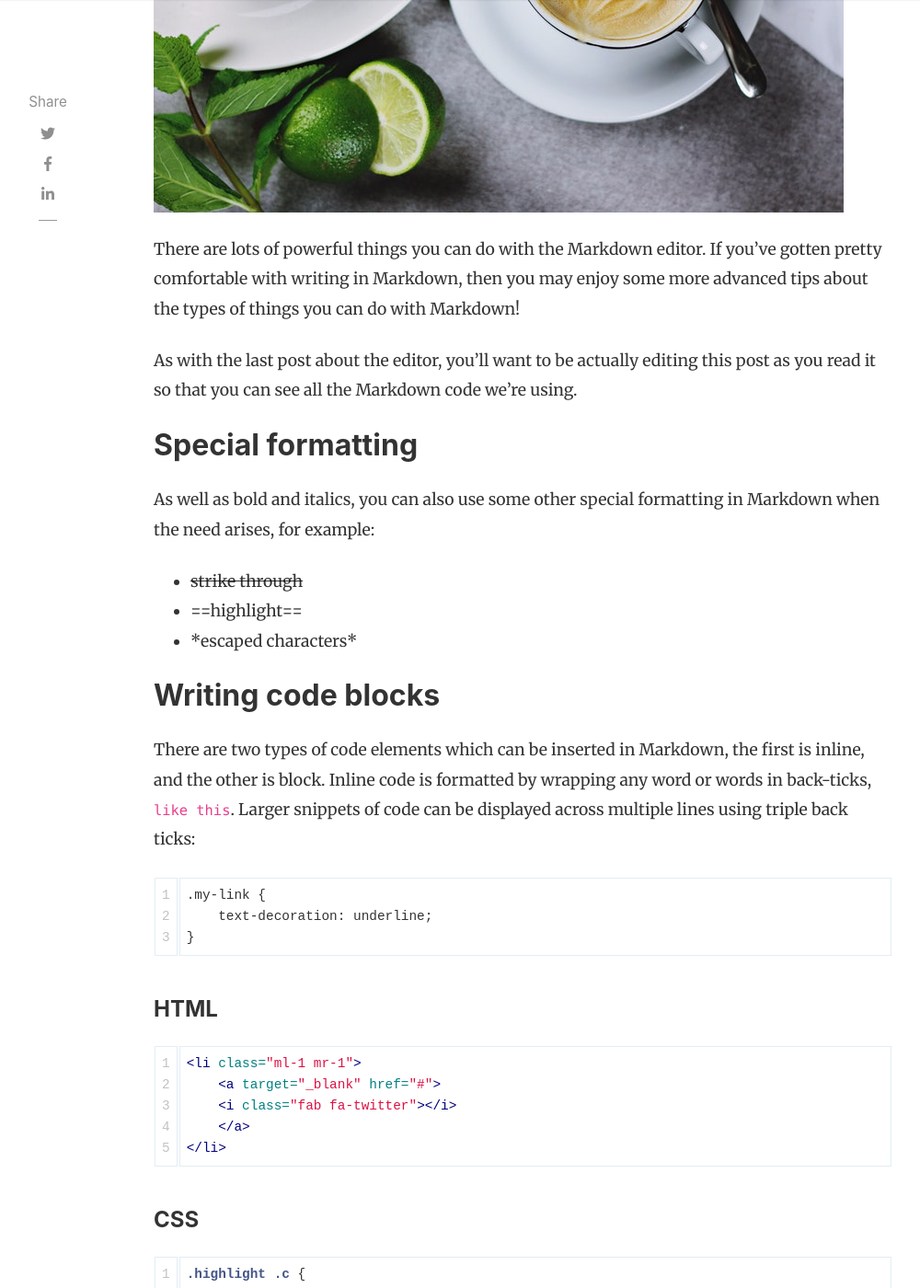
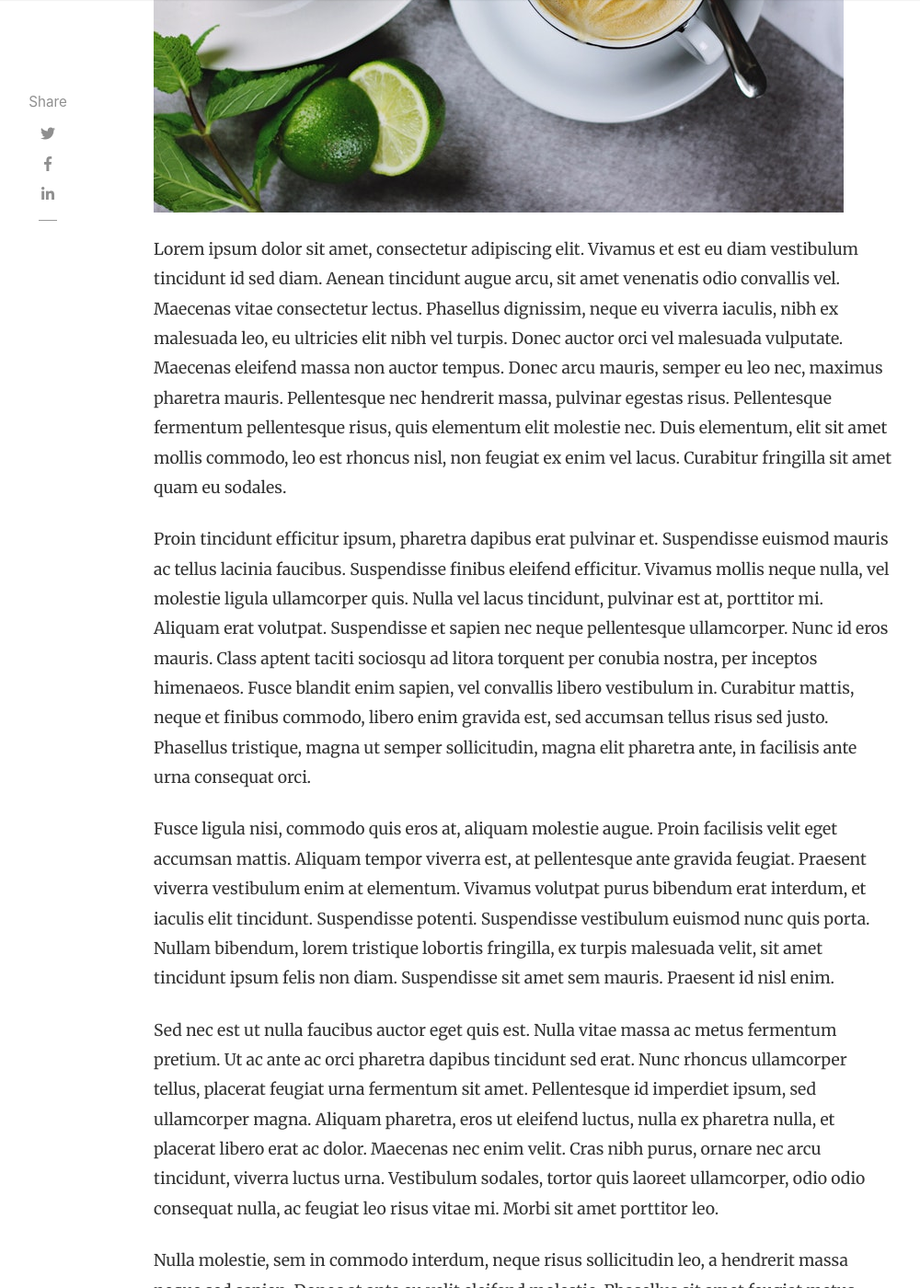
Before and after one commit to pvtbronze/pvtbronze.github.io, a Jekyll site: the page built from _posts/2018-06-12-powerful-things-markdown-editor.md, in a window 1280 px wide and 1400 px high, scrolled down 732 px. Shown: the whole window at 92% size, without its empty margins (118-1118 px from the left). Built offline with Jekyll 4.4.1, drawn with Linux system fonts in a browser that asks for light colours; nearby versions of some CDN libraries; comment, search, counter and statistics services are not loaded; some of the changed text lies outside the part shown.

Commit message:
Update 2018-06-12-powerful-things-markdown-editor.md

````diff
--- a/_posts/2018-06-12-powerful-things-markdown-editor.md
+++ b/_posts/2018-06-12-powerful-things-markdown-editor.md
@@ -1,104 +1,16 @@
 ---
 layout: post
 title:  "Powerful things you can do with the Markdown editor"
-author: sal
+author: hayal
 categories: [ Jekyll, tutorial ]
 image: assets/images/16.jpg
 ---
-There are lots of powerful things you can do with the Markdown editor. If you've gotten pretty comfortable with writing in Markdown, then you may enjoy some more advanced tips about the types of things you can do with Markdown!
+Lorem ipsum dolor sit amet, consectetur adipiscing elit. Vivamus et est eu diam vestibulum tincidunt id sed diam. Aenean tincidunt augue arcu, sit amet venenatis odio convallis vel. Maecenas vitae consectetur lectus. Phasellus dignissim, neque eu viverra iaculis, nibh ex malesuada leo, eu ultricies elit nibh vel turpis. Donec auctor orci vel malesuada vulputate. Maecenas eleifend massa non auctor tempus. Donec arcu mauris, semper eu leo nec, maximus pharetra mauris. Pellentesque nec hendrerit massa, pulvinar egestas risus. Pellentesque fermentum pellentesque risus, quis elementum elit molestie nec. Duis elementum, elit sit amet mollis commodo, leo est rhoncus nisl, non feugiat ex enim vel lacus. Curabitur fringilla sit amet quam eu sodales.
 
-As with the last post about the editor, you'll want to be actually editing this post as you read it so that you can see all the Markdown code we're using.
+Proin tincidunt efficitur ipsum, pharetra dapibus erat pulvinar et. Suspendisse euismod mauris ac tellus lacinia faucibus. Suspendisse finibus eleifend efficitur. Vivamus mollis neque nulla, vel molestie ligula ullamcorper quis. Nulla vel lacus tincidunt, pulvinar est at, porttitor mi. Aliquam erat volutpat. Suspendisse et sapien nec neque pellentesque ullamcorper. Nunc id eros mauris. Class aptent taciti sociosqu ad litora torquent per conubia nostra, per inceptos himenaeos. Fusce blandit enim sapien, vel convallis libero vestibulum in. Curabitur mattis, neque et finibus commodo, libero enim gravida est, sed accumsan tellus risus sed justo. Phasellus tristique, magna ut semper sollicitudin, magna elit pharetra ante, in facilisis ante urna consequat orci.
 
+Fusce ligula nisi, commodo quis eros at, aliquam molestie augue. Proin facilisis velit eget accumsan mattis. Aliquam tempor viverra est, at pellentesque ante gravida feugiat. Praesent viverra vestibulum enim at elementum. Vivamus volutpat purus bibendum erat interdum, et iaculis elit tincidunt. Suspendisse potenti. Suspendisse vestibulum euismod nunc quis porta. Nullam bibendum, lorem tristique lobortis fringilla, ex turpis malesuada velit, sit amet tincidunt ipsum felis non diam. Suspendisse sit amet sem mauris. Praesent id nisl enim.
 
-## Special formatting
+Sed nec est ut nulla faucibus auctor eget quis est. Nulla vitae massa ac metus fermentum pretium. Ut ac ante ac orci pharetra dapibus tincidunt sed erat. Nunc rhoncus ullamcorper tellus, placerat feugiat urna fermentum sit amet. Pellentesque id imperdiet ipsum, sed ullamcorper magna. Aliquam pharetra, eros ut eleifend luctus, nulla ex pharetra nulla, et placerat libero erat ac dolor. Maecenas nec enim velit. Cras nibh purus, ornare nec arcu tincidunt, viverra luctus urna. Vestibulum sodales, tortor quis laoreet ullamcorper, odio odio consequat nulla, ac feugiat leo risus vitae mi. Morbi sit amet porttitor leo.
 
-As well as bold and italics, you can also use some other special formatting in Markdown when the need arises, for example:
-
-+ ~~strike through~~
-+ ==highlight==
-+ \*escaped characters\*
-
-
-## Writing code blocks
-
-There are two types of code elements which can be inserted in Markdown, the first is inline, and the other is block. Inline code is formatted by wrapping any word or words in back-ticks, `like this`. Larger snippets of code can be displayed across multiple lines using triple back ticks:
-
-```
-.my-link {
-    text-decoration: underline;
-}
-```
-
-#### HTML
-
-```html
-<li class="ml-1 mr-1">
-    <a target="_blank" href="#">
-    <i class="fab fa-twitter"></i>
-    </a>
-</li>
-```
-
-#### CSS
-
-```css
-.highlight .c {
-    color: #999988;
-    font-style: italic;
-}
-.highlight .err {
-    color: #a61717;
-    background-color: #e3d2d2;
-}
-```
-
-#### JS
-
-```js
-// alertbar later
-$(document).scroll(function () {
-    var y = $(this).scrollTop();
-    if (y > 280) {
-        $('.alertbar').fadeIn();
-    } else {
-        $('.alertbar').fadeOut();
-    }
-});
-```
-
-#### Python
-
-```python
-print("Hello World")
-```
-
-#### Ruby
-
-```ruby
-require 'redcarpet'
-markdown = Redcarpet.new("Hello World!")
-puts markdown.to_html
-```
-
-#### C
-
-```c
-printf("Hello World");
-```
-
-
-
-
-![walking]({{ site.baseurl }}/assets/images/8.jpg)
-
-## Reference lists
-
-The quick brown jumped over the lazy.
-
-Another way to insert links in markdown is using reference lists. You might want to use this style of linking to cite reference material in a Wikipedia-style. All of the links are listed at the end of the document, so you can maintain full separation between content and its source or reference.
-
-## Full HTML
-
-Perhaps the best part of Markdown is that you're never limited to just Markdown. You can write HTML directly in the Markdown editor and it will just work as HTML usually does. No limits! Here's a standard YouTube embed code as an example:
-
-<p><iframe style="width:100%;" height="315" src="https://www.youtube.com/embed/Cniqsc9QfDo?rel=0&amp;showinfo=0" frameborder="0" allowfullscreen></iframe></p>
+Nulla molestie, sem in commodo interdum, neque risus sollicitudin leo, a hendrerit massa neque sed sapien. Donec at ante eu velit eleifend molestie. Phasellus sit amet feugiat metus. Cras gravida efficitur metus quis faucibus. Nullam eu quam felis. Aliquam mattis nisl non erat ultrices, sed posuere nunc vulputate. Ut lobortis lectus non ligula venenatis, vitae volutpat lectus blandit. Nullam a congue mi. Integer nisl dui, placerat nec nisi ut, aliquet tempor ipsum. Proin eu turpis id dolor placerat maximus vel quis enim.
````
